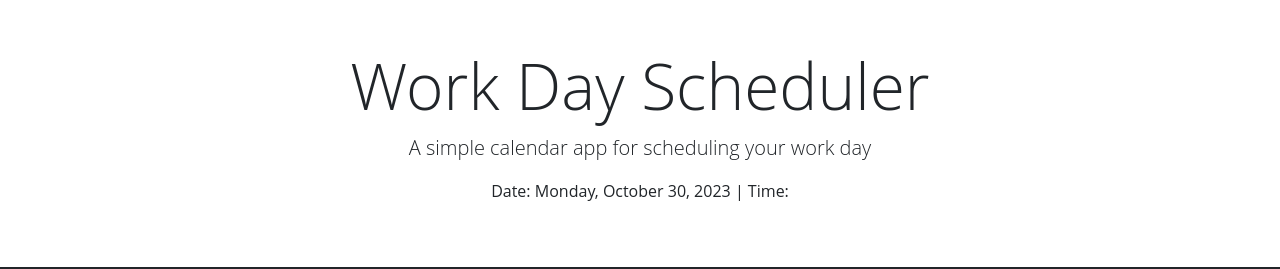
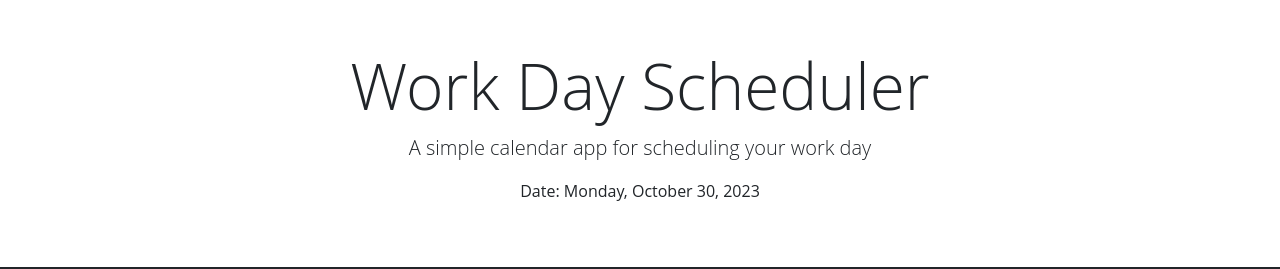
Before and after one commit to spadilla512/calendar-planner, a plain HTML site: page index.html in a window 1280 px wide. Shown: the top 269 px of the page. Drawn offline with nearby package versions, Linux system fonts and the light colour scheme.

Commit message:
added screenshot and deployed link to README

```diff
--- a/index.html
+++ b/index.html
@@ -26,7 +26,7 @@
       <h1 class="display-3">Work Day Scheduler</h1>
       <p class="lead">A simple calendar app for scheduling your work day</p>
       <p id="currentDay" class="lead"></p>
-        <p>Date: <span id="date"></span> | Time: <span id="time"></span></p>
+        <p>Date: <span id="date"></span></p>
     </header>
 
     <div class="container-lg px-5">
```
Also changed, not shown: assets/images/image.png (added), 4 other files.
